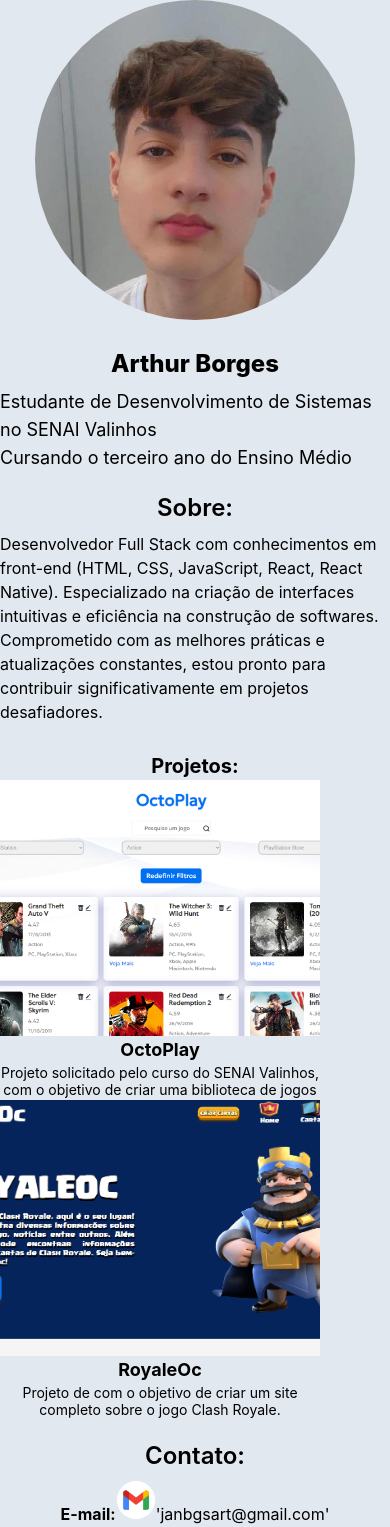
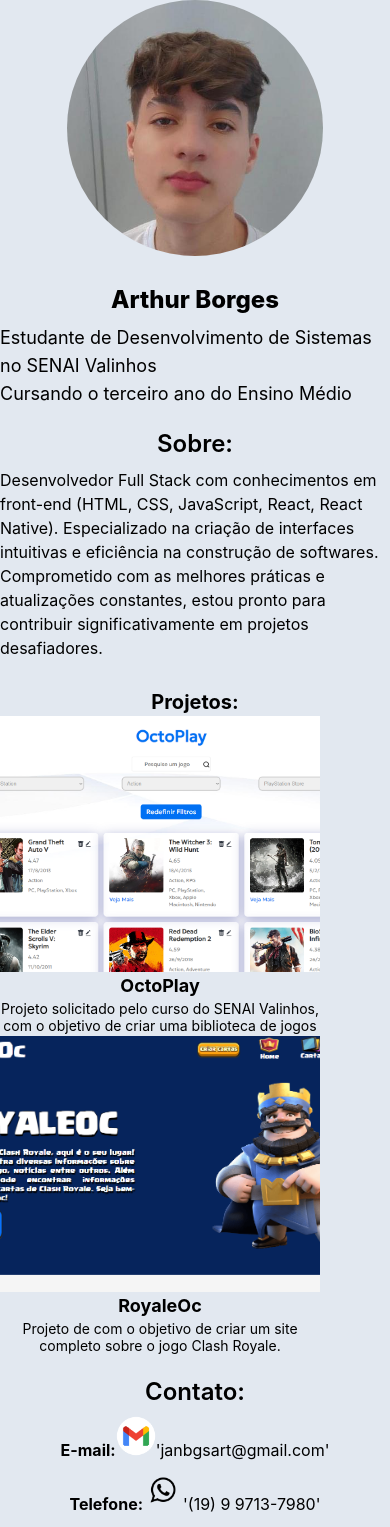
Before and after one commit to ArthBG/my-portfolio, a React Native app: screen / in a window 390 px wide. Shown: the top 1527 px of the page. Built offline with nearby package versions, Linux system fonts and the light colour scheme.

Commit message:
Atualizações na exibição de imagens e projetos

```diff
--- a/App.jsx
+++ b/App.jsx
@@ -36,7 +36,7 @@ export default function App() {
   return (
     <View  className="bg-slate-200">
       <View>
-      <Image className="rounded-full w-80 h-80 mx-auto" source={require('./assets/images/icon.jpeg')} />
+      <Image className="rounded-full w-64 h-64 mx-auto pt-" source={require('./assets/images/icon.jpeg')} />
 
       <Text className="font-extrabold text-2xl mx-auto pt-7">Arthur Borges</Text>
       <Text className="text-lg mx-auto pt-2" >Estudante de Desenvolvimento de Sistemas no SENAI Valinhos{'\n'}Cursando o terceiro ano do Ensino Médio</Text>
@@ -53,12 +53,11 @@ export default function App() {
             sliderWidth={300}
             itemWidth={300}
           /> */}
-
-          <View>
+          <View className="mx-auto">
             {
               projects.map((project, index) => {
                 return (
-                  <View key={index} className="w-80 h-80 mx-auto">
+                  <View key={index} className="w-80 h-80">
                     <Image source={project.image} className="w-80 h-64" />
                     <Text className="font-bold text-lg text-center">{project.name}</Text>
                     <Text className="text-center">{project.description}</Text>
@@ -69,7 +68,8 @@ export default function App() {
               })
             }
             </View>
-          </ScrollView>
+
+              </ScrollView>
         </View>
       <Text className="font-semibold text-2xl mx-auto pt-5">Contato:</Text>
       <Text className="text-base mx-auto pt-2">
```
